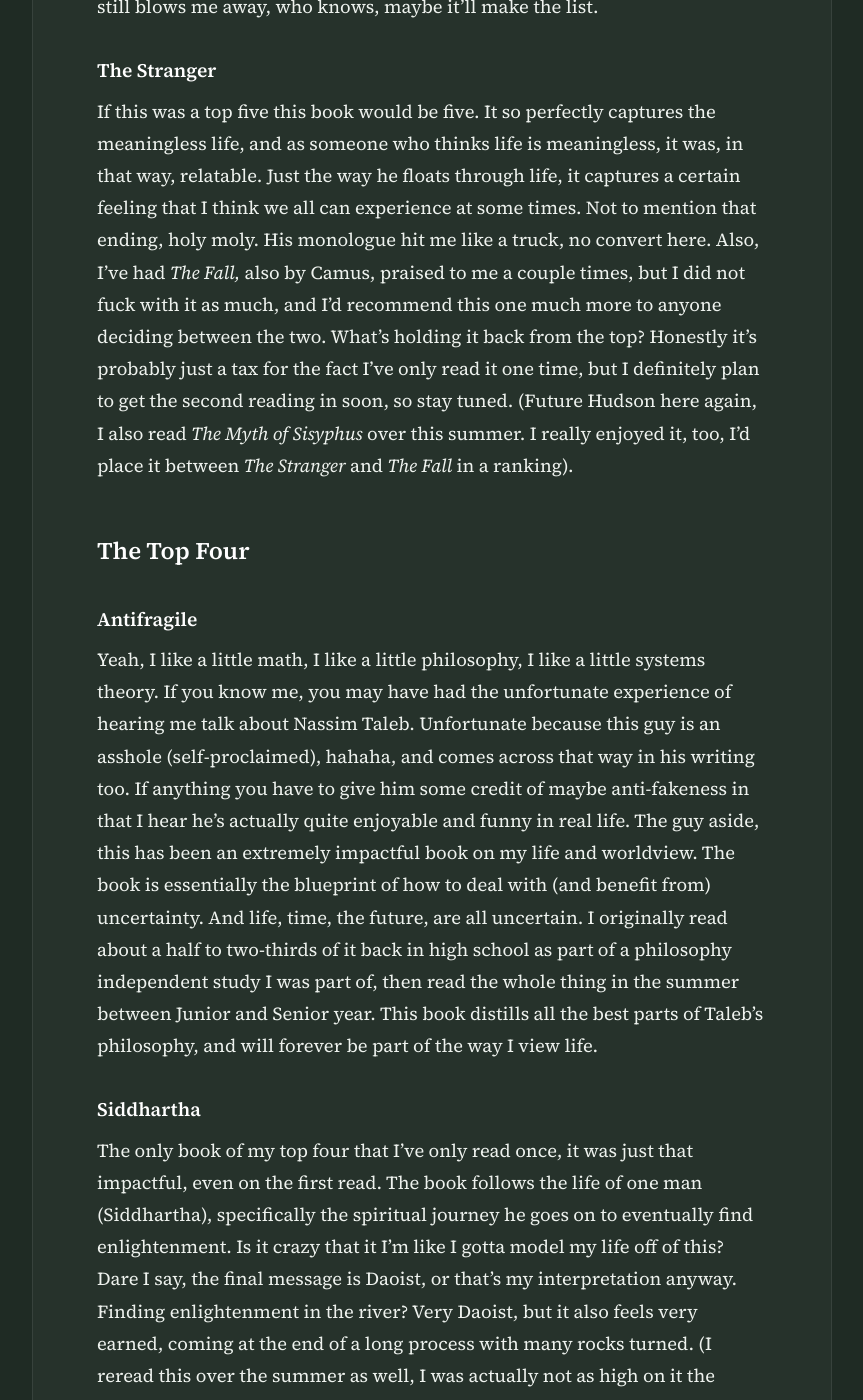
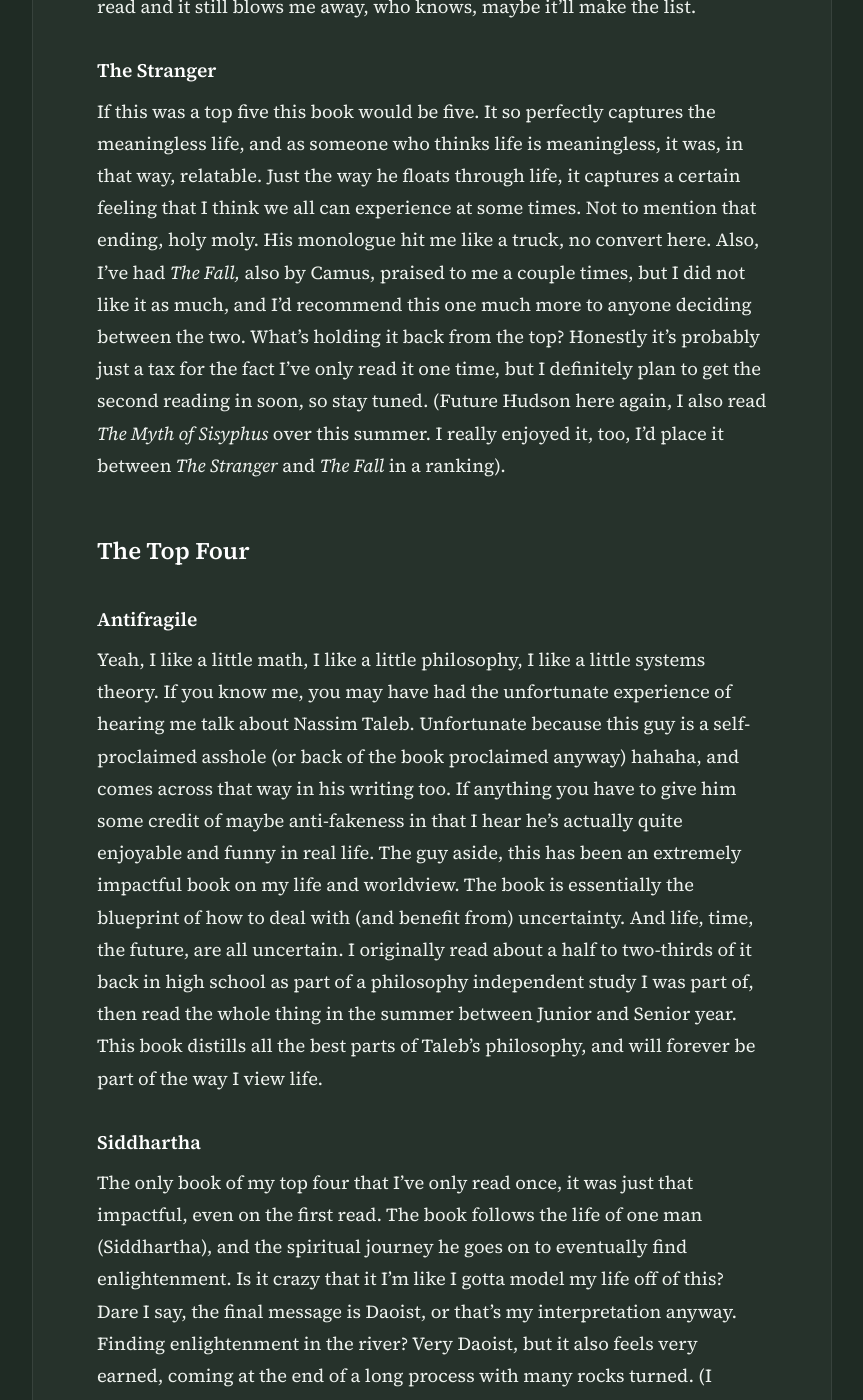
Before and after one commit to merrybnon/merrybnon.github.io, a Jekyll site: the page built from _posts/2026-10-19-Top-Books.md, in a window 1280 px wide and 1400 px high, scrolled down 3051 px. Shown: the whole window, without its empty margins (208-1071 px from the left). Built offline with Jekyll 4.4.1, drawn with Linux system fonts in a browser that asks for light colours; some of the changed text lies outside the part shown.

Commit message:
Added the edits to top books

```diff
--- a/_posts/2026-10-19-Top-Books.md
+++ b/_posts/2026-10-19-Top-Books.md
@@ -26,25 +26,25 @@
 
 ### Dune Series
 
-Banger series that I read over the course of like four years. I really enjoyed it, and it had both the value and the grip I was talking about earlier, but I couldn’t really choose just one, and if I could I don’t know that I would put it in the top. If I did choose, it’d probably be something from 2-4. They all are slowly upping the slow-burn fascinating conversation scene from the first, I don’t know 1, 5, and 6 were great too, haha, who’s to say.
+Banger series that I read over the course of like four years. I really enjoyed it, and it had both the value and the grip I was talking about earlier, but I couldn’t really choose just one, and if I could I don’t know that I would put it in the top. If I did choose, it’d probably be something from 2-4. They all have the slow burn fascinating conversation and ideas elements that I love in spades. I don’t know 1, 5, and 6 were great too, haha, who’s to say.
 
 ### Hitchhiker’s Guide To The Galaxy
 
-This one’s close. It was so much fun to read, which was also influenced by the fact that I was high (and in the woods) for the two nights that I read this over, it’s maybe the best book you could read while high. This could also easily be the funniest book I’ve ever read, and while the later entries in the series felt absurd in a more random way, this was absurd in a way that made complete coherent sense at the same time. If I give it a second read and it still blows me away, who knows, maybe it’ll make the list.
+This one’s close. It was so much fun to read, which was also influenced by the fact that I was not sober (and in the woods) for the two nights that I read this over, it’s maybe the best book you could read in that state (Arkansas). This could also easily be the funniest book I’ve ever read, and while the later entries in the series felt absurd in a more random way, this was absurd in a way that made complete coherent sense at the same time. If I give it a second read and it still blows me away, who knows, maybe it’ll make the list.
 
 ### The Stranger
 
-If this was a top five this book would be five. It so perfectly captures the meaningless life, and as someone who thinks life is meaningless, it was, in that way, relatable. Just the way he floats through life, it captures a certain feeling that I think we all can experience at some times. Not to mention that ending, holy moly. His monologue hit me like a truck, no convert here. Also, I’ve had *The Fall,* also by Camus, praised to me a couple times, but I did not fuck with it as much, and I’d recommend this one much more to anyone deciding between the two. What’s holding it back from the top? Honestly it’s probably just a tax for the fact I’ve only read it one time, but I definitely plan to get the second reading in soon, so stay tuned. (Future Hudson here again, I also read *The Myth of Sisyphus* over this summer. I really enjoyed it, too, I’d place it between *The Stranger* and *The Fall* in a ranking).
+If this was a top five this book would be five. It so perfectly captures the meaningless life, and as someone who thinks life is meaningless, it was, in that way, relatable. Just the way he floats through life, it captures a certain feeling that I think we all can experience at some times. Not to mention that ending, holy moly. His monologue hit me like a truck, no convert here. Also, I’ve had *The Fall,* also by Camus, praised to me a couple times, but I did not like it as much, and I’d recommend this one much more to anyone deciding between the two. What’s holding it back from the top? Honestly it’s probably just a tax for the fact I’ve only read it one time, but I definitely plan to get the second reading in soon, so stay tuned. (Future Hudson here again, I also read *The Myth of Sisyphus* over this summer. I really enjoyed it, too, I’d place it between *The Stranger* and *The Fall* in a ranking).
 
 ## The Top Four
 
 ### Antifragile
 
-Yeah, I like a little math, I like a little philosophy, I like a little systems theory. If you know me, you may have had the unfortunate experience of hearing me talk about Nassim Taleb. Unfortunate because this guy is an asshole (self-proclaimed), hahaha, and comes across that way in his writing too. If anything you have to give him some credit of maybe anti-fakeness in that I hear he’s actually quite enjoyable and funny in real life. The guy aside, this has been an extremely impactful book on my life and worldview. The book is essentially the blueprint of how to deal with (and benefit from) uncertainty. And life, time, the future, are all uncertain. I originally read about a half to two-thirds of it back in high school as part of a philosophy independent study I was part of, then read the whole thing in the summer between Junior and Senior year. This book distills all the best parts of Taleb’s philosophy, and will forever be part of the way I view life.
+Yeah, I like a little math, I like a little philosophy, I like a little systems theory. If you know me, you may have had the unfortunate experience of hearing me talk about Nassim Taleb. Unfortunate because this guy is a self-proclaimed asshole (or back of the book proclaimed anyway) hahaha, and comes across that way in his writing too. If anything you have to give him some credit of maybe anti-fakeness in that I hear he’s actually quite enjoyable and funny in real life. The guy aside, this has been an extremely impactful book on my life and worldview. The book is essentially the blueprint of how to deal with (and benefit from) uncertainty. And life, time, the future, are all uncertain. I originally read about a half to two-thirds of it back in high school as part of a philosophy independent study I was part of, then read the whole thing in the summer between Junior and Senior year. This book distills all the best parts of Taleb’s philosophy, and will forever be part of the way I view life.
 
 ### Siddhartha
 
-The only book of my top four that I’ve only read once, it was just that impactful, even on the first read. The book follows the life of one man (Siddhartha), specifically the spiritual journey he goes on to eventually find enlightenment. Is it crazy that it I’m like I gotta model my life off of this? Dare I say, the final message is Daoist, or that’s my interpretation anyway. Finding enlightenment in the river? Very Daoist, but it also feels very earned, coming at the end of a long process with many rocks turned. (I reread this over the summer as well, I was actually not as high on it the second time around. The first time hit me hard, and the second time was just quite interesting. I’ll still keep it on here for the sake of leaving the list as it was, but I’d maybe even have *The Stranger* above it these days, hard to say).
+The only book of my top four that I’ve only read once, it was just that impactful, even on the first read. The book follows the life of one man (Siddhartha), and the spiritual journey he goes on to eventually find enlightenment. Is it crazy that it I’m like I gotta model my life off of this? Dare I say, the final message is Daoist, or that’s my interpretation anyway. Finding enlightenment in the river? Very Daoist, but it also feels very earned, coming at the end of a long process with many rocks turned. (I reread this over the summer as well, I was actually not as high on it the second time around. The first time hit me hard, and the second time was just quite interesting. I’ll still keep it on here for the sake of leaving the list as it was, but I’d maybe even have *The Stranger* above it these days, hard to say).
 
 ### Blindsight
 
@@ -52,4 +52,4 @@
 
 ### Slaughterhouse Five
 
-One of my most read books of all time (although that’s only three or four, haha). Wow, wow, wow. I originally read it in tenth grade, and immediately fell in love with Kurt Vonnegut’s writing. In fact, he has been my favorite author since my original reading of this book. I’m on a (slow) mission to one day have read all his books, and the main reason I’m limiting myself to one book per author is I’d probably put at least *Cat’s Cradle* also on this list, and maybe *Sirens of Titan* too. All three so perfectly capture the kind of humanist postmodernism that makes his writing so strong. On one hand, he can so easily point to the meaninglessness of life, the absurdity of it all, yet shining through is always the beauty of the human experience too. This book is funny too, and perfectly satirizes everything from war, to mid century American life, to time itself. I forget where I read this (it may even be in the book), but Vonnegut said that there are no characters in the book. I disagree, in fact I think one of the *strongest* aspects is the characters, they’re so vivid, so absurd, so human, and I love them for that.
+One of my most read books of all time (although that’s only three or four, haha). Wow, wow, wow. I originally read it in tenth grade and immediately fell in love with Kurt Vonnegut’s writing. In fact, he has been my favorite author since my original reading of this book. I’m on a (slow) mission to one day have read all his books, and the main reason I’m limiting myself to one book per author is I’d probably put at least *Cat’s Cradle* also on this list, and maybe *Sirens of Titan* too. All three so perfectly capture the kind of humanist postmodernism that makes his writing so strong. On one hand, he can so easily point to the meaninglessness of life, the absurdity of it all, yet shining through is always the beauty of the human experience too. This book is funny too, and perfectly satirizes everything from war, to mid century American life, to time itself. I forget where I read this (it may even be in the book), but Vonnegut said that there are no characters in the book. I disagree, in fact I think one of the *strongest* aspects is the characters, they’re so vivid, so absurd, so human, and I love them for that.
```
